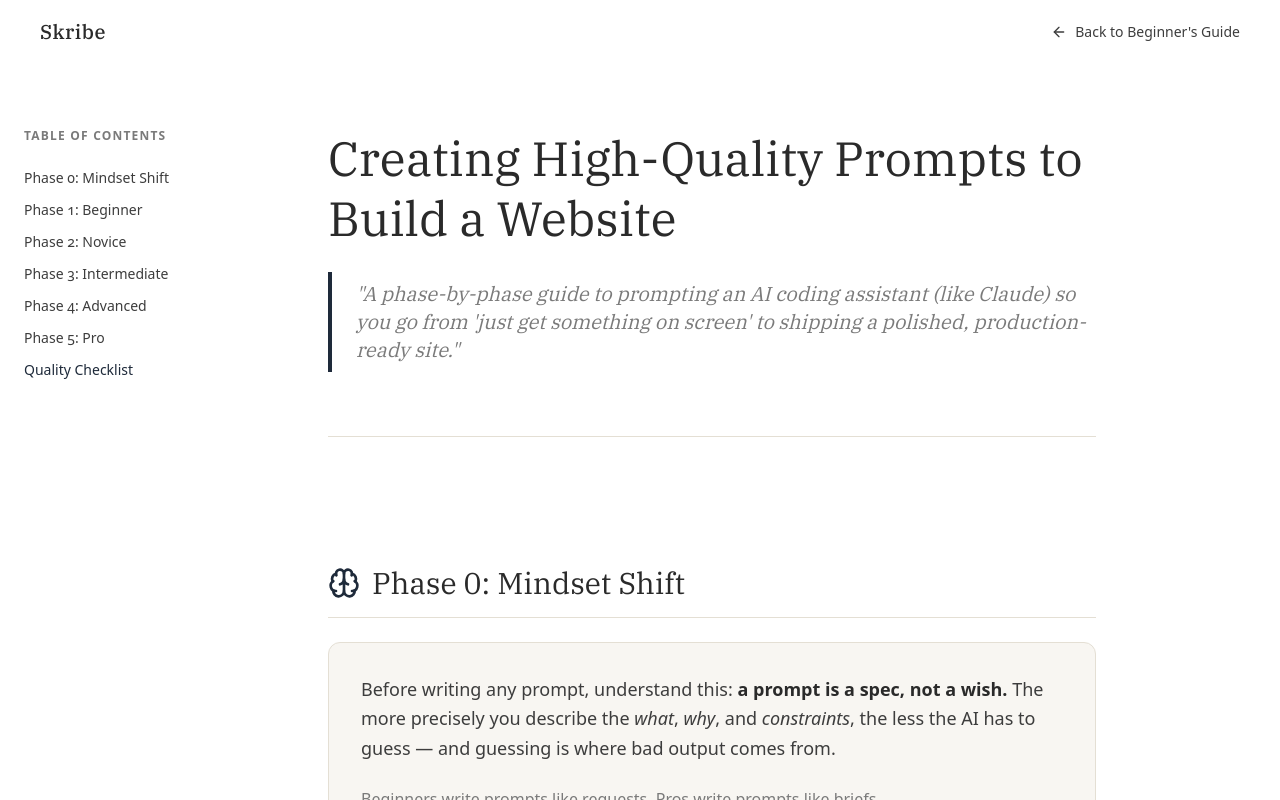
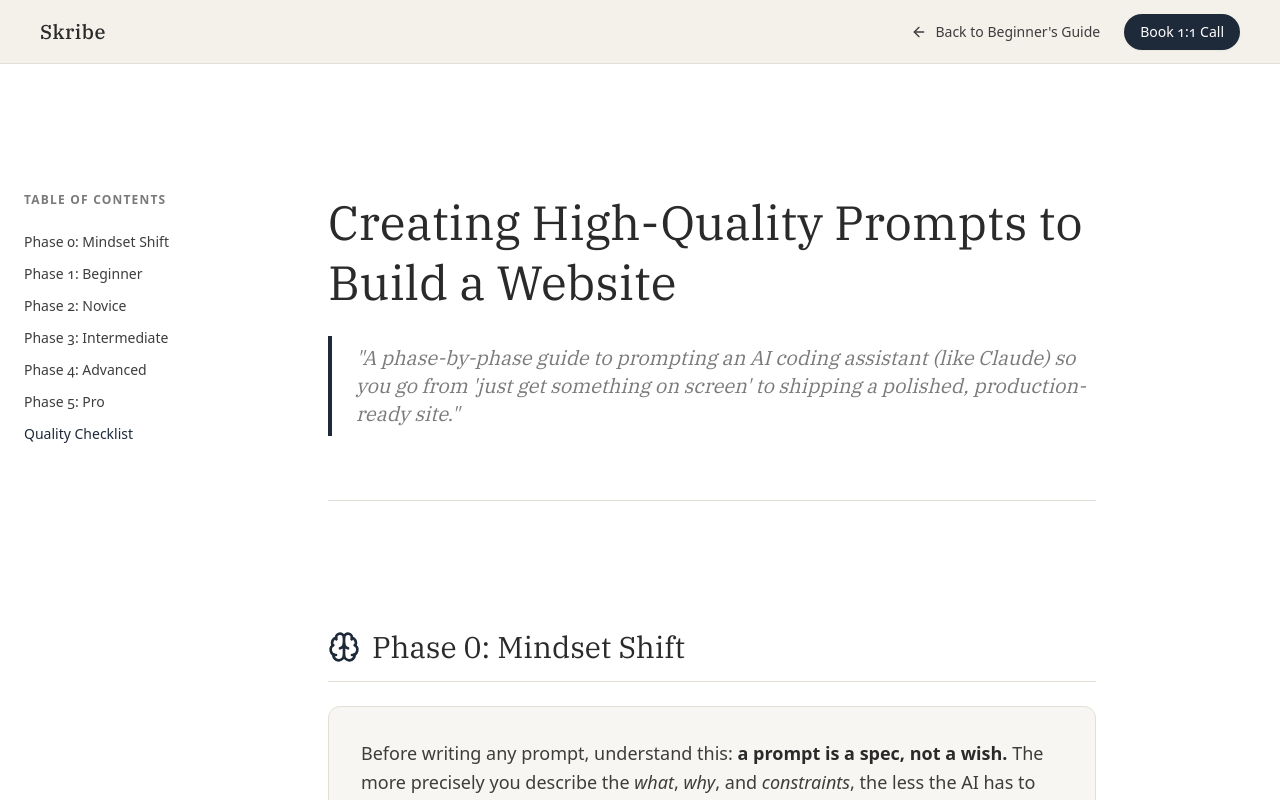
Before and after one commit to HenriquesPontes/Prompt-Academy, a Next.js app: page /tech-stack/prompts in a window 1280 px wide. Shown: the top 800 px of the page. Built offline with nearby package versions, Linux system fonts and the light colour scheme.

Commit message:
feat: add 'Book 1:1 Call' CTA button to all headers

```diff
--- a/app/page.tsx
+++ b/app/page.tsx
@@ -14,6 +14,12 @@ export default function Home() {
       <header className="absolute top-0 left-0 right-0 h-16 z-50 flex items-center px-10 justify-between">
         <Link href="/" className="flex items-center gap-3 hover:opacity-80 transition-opacity">
           <span className="font-serif font-medium text-xl tracking-wide text-ink">Skribe</span>
+        </Link>
+        <Link
+          href="#"
+          className="text-sm font-medium bg-accent text-paper px-4 py-2 rounded-full hover:bg-accent-deep-green transition-colors flex items-center gap-2 shadow-sm"
+        >
+          Book 1:1 Call
         </Link>
       </header>
 
--- a/app/prompt-academy/play/page.tsx
+++ b/app/prompt-academy/play/page.tsx
@@ -122,6 +122,12 @@ export default function PlayPromptAcademyPage() {
           <span className="font-serif font-medium text-xl tracking-wide text-ink">Skribe</span>
         </Link>
         <div className="flex items-center gap-4">
+          <Link
+            href="#"
+            className="hidden md:flex text-sm font-medium bg-accent text-paper px-4 py-1.5 rounded-full hover:bg-accent-deep-green transition-colors items-center gap-2 shadow-sm"
+          >
+            Book 1:1 Call
+          </Link>
           <button
             onClick={() => setIsGlossaryOpen(true)}
             className="flex items-center gap-2 px-3 py-1.5 rounded-full bg-chrome-bg border border-hairline text-sm font-medium hover:bg-accent/10 hover:text-accent transition-colors"
--- a/app/tech-stack/page.tsx
+++ b/app/tech-stack/page.tsx
@@ -55,6 +55,12 @@ export default function TechStackGuidePage() {
       <header className="absolute top-0 left-0 right-0 h-16 z-50 flex items-center px-10 justify-between">
         <Link href="/" className="flex items-center gap-3 hover:opacity-80 transition-opacity">
           <span className="font-serif font-medium text-xl tracking-wide text-ink">Skribe</span>
+        </Link>
+        <Link
+          href="#"
+          className="text-sm font-medium bg-accent text-paper px-4 py-2 rounded-full hover:bg-accent-deep-green transition-colors flex items-center gap-2 shadow-sm"
+        >
+          Book 1:1 Call
         </Link>
       </header>
 
--- a/app/tech-stack/prompts/page.tsx
+++ b/app/tech-stack/prompts/page.tsx
@@ -47,13 +47,21 @@ export default function PromptsGuidePage() {
   return (
     <div className="min-h-screen bg-paper text-ink selection:bg-selection font-sans">
       {/* Header */}
-      <header className="absolute top-0 left-0 right-0 h-16 z-50 flex items-center px-10 justify-between">
+      <header className="absolute top-0 left-0 right-0 h-16 z-50 flex items-center px-10 justify-between bg-chrome-bg/80 backdrop-blur-sm border-b border-hairline sticky">
         <Link href="/" className="flex items-center gap-3 hover:opacity-80 transition-opacity">
           <span className="font-serif font-medium text-xl tracking-wide text-ink">Skribe</span>
         </Link>
-        <Link href="/tech-stack" className="text-sm font-medium text-chrome-text hover:text-ink transition-colors flex items-center gap-2">
-           <ArrowRight className="w-4 h-4 rotate-180" /> Back to Beginner's Guide
-        </Link>
+        <div className="flex items-center gap-6">
+          <Link href="/tech-stack" className="text-sm font-medium text-chrome-text hover:text-ink transition-colors flex items-center gap-2">
+             <ArrowRight className="w-4 h-4 rotate-180" /> Back to Beginner's Guide
+          </Link>
+          <Link
+            href="#"
+            className="text-sm font-medium bg-accent text-paper px-4 py-2 rounded-full hover:bg-accent-deep-green transition-colors flex items-center gap-2 shadow-sm"
+          >
+            Book 1:1 Call
+          </Link>
+        </div>
       </header>
 
       <main className="max-w-7xl mx-auto pt-32 pb-32 px-6 flex flex-col lg:flex-row gap-12 relative z-10">
```
